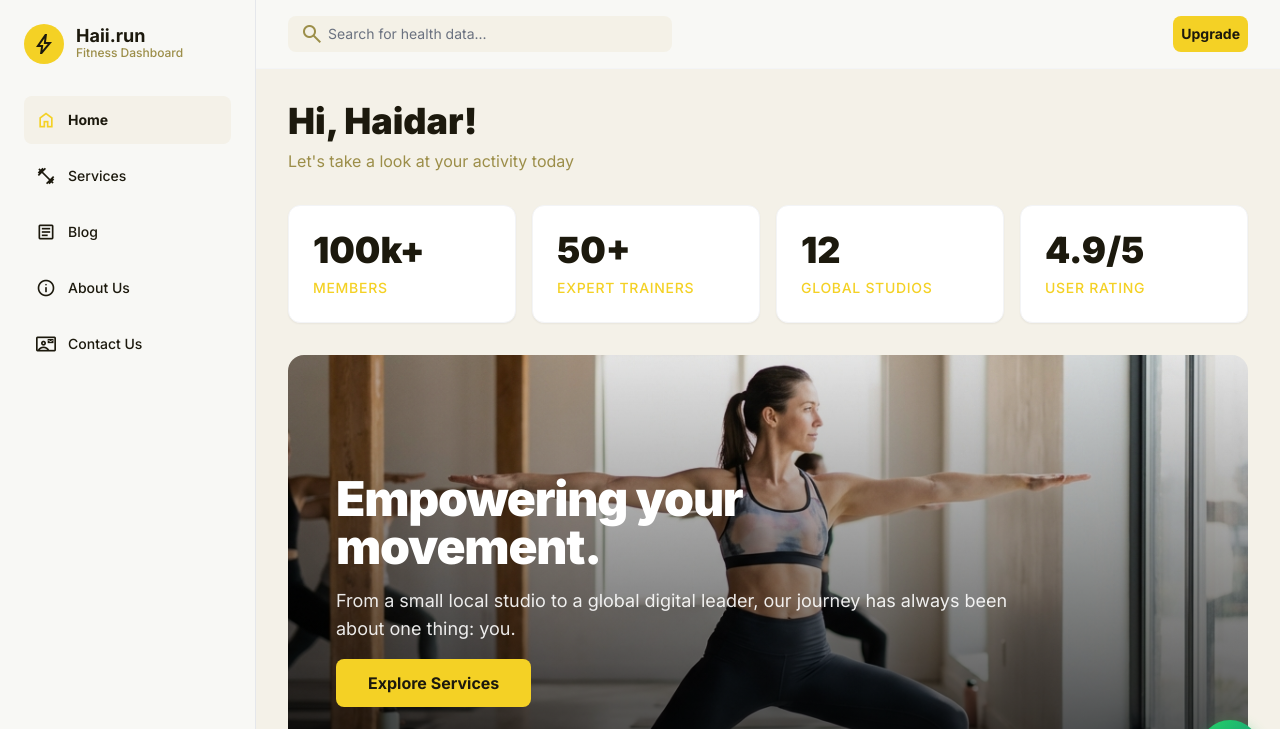
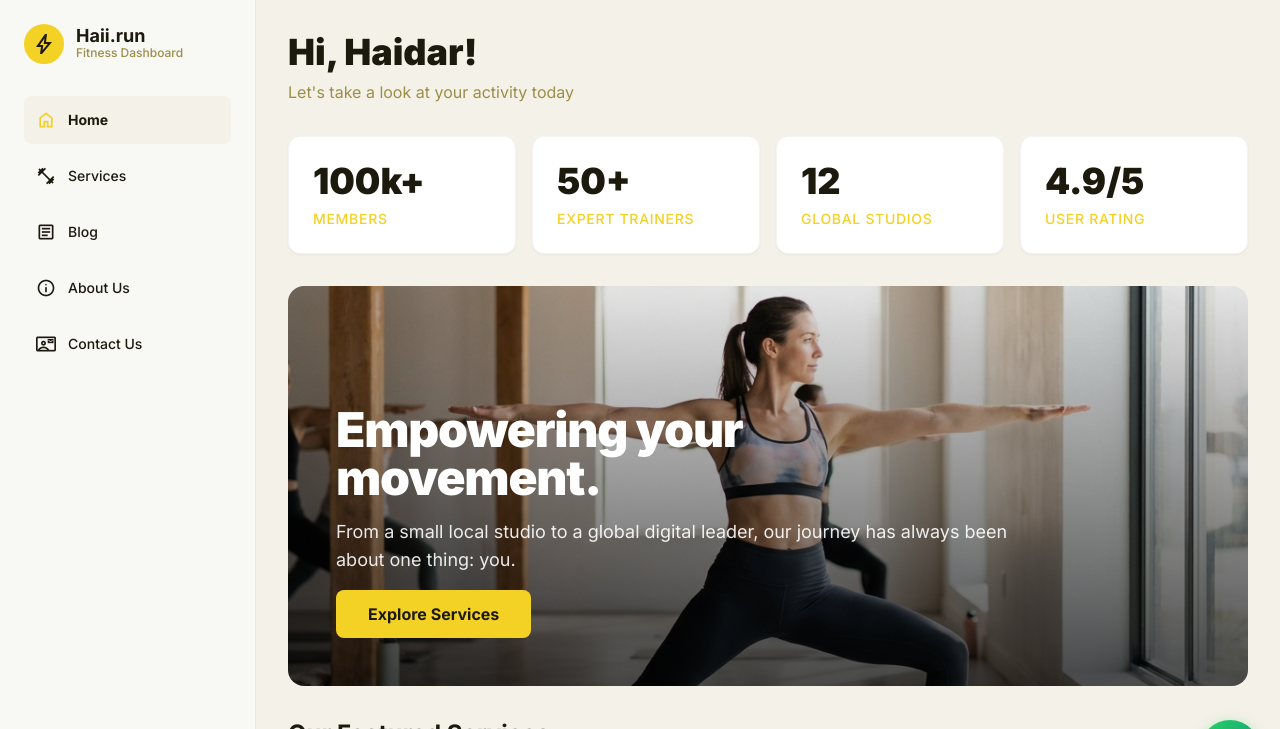
Before and after one commit to mohhaidaribaddillah/gravity-haiirun, a plain HTML site: page index.html in a window 1280 px wide. Shown: the top 729 px of the page. Drawn offline with nearby package versions, Linux system fonts and the light colour scheme.

Commit message:
Update index.html

```diff
--- a/index.html
+++ b/index.html
@@ -130,21 +130,6 @@
         <!-- Main Content -->
         <main class="flex-1 flex flex-col">
             <!-- Top Navigation Bar -->
-            <header
-                class="flex items-center justify-between px-4 md:px-8 py-4 bg-background-light dark:bg-background-dark border-b border-gray-100 dark:border-gray-800">
-                <div class="relative w-full md:w-96 ml-12 md:ml-0">
-                    <span
-                        class="material-symbols-outlined absolute left-3 top-1/2 -translate-y-1/2 text-[#9c8e49]">search</span>
-                    <input
-                        class="w-full bg-[#f4f1e7] dark:bg-gray-800 border-none rounded-lg py-2 pl-10 pr-4 text-sm focus:ring-2 focus:ring-primary"
-                        placeholder="Search for health data..." type="text" />
-                </div>
-                <div class="flex items-center gap-4">
-                    <button class="p-2 bg-primary rounded-lg font-bold text-sm text-[#1c190d] hidden md:block">
-                        Upgrade
-                    </button>
-                </div>
-            </header>
 
             <!-- Scrollable Page Content -->
             <div class="overflow-y-auto p-4 md:p-8 bg-soft-cream dark:bg-[#1a180d] flex-1">
```
